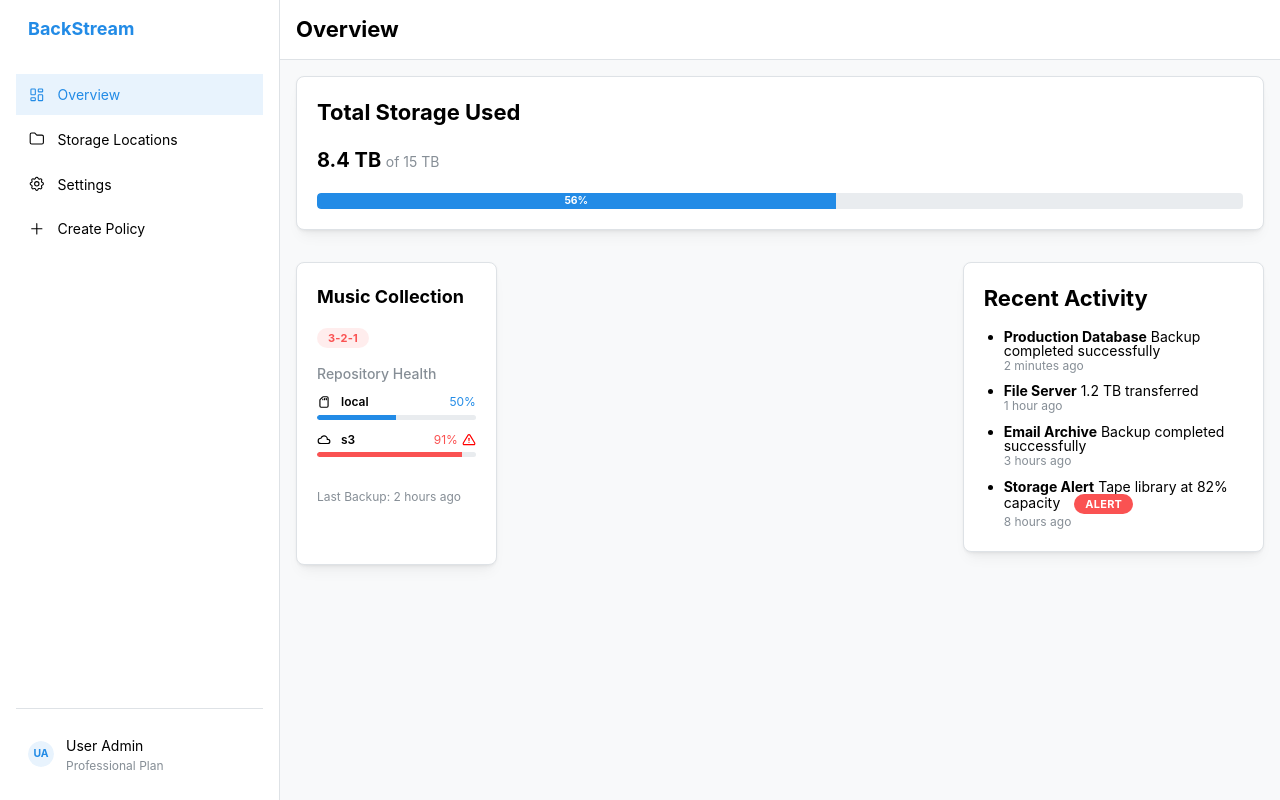
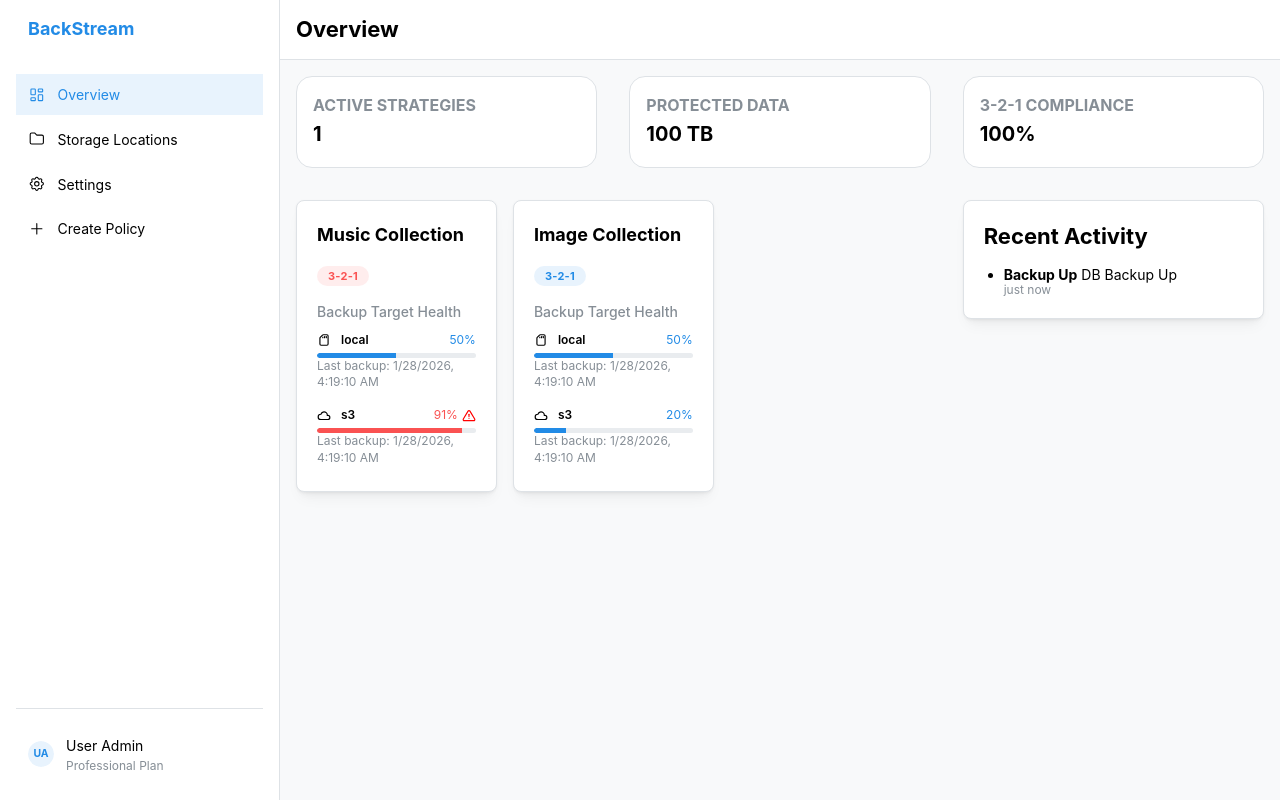
Before and after one commit to houance/backstream, a React (Vite) app in the folder web/: page / in a window 1280 px wide. Built offline with nearby package versions, Linux system fonts and the light colour scheme.

Commit message:
OverviewPage.tsx MVP 定稿

```diff
--- a/web/src/features/overview/OverviewPage.tsx
+++ b/web/src/features/overview/OverviewPage.tsx
@@ -1,25 +1,17 @@
 import React from 'react';
-import { Grid, Card, Title, Text, Progress, List, Badge, Container } from '@mantine/core';
+import { Grid, Container, Stack } from '@mantine/core';
 import {BackupStrategyCard} from "./components/BackupStrategyCard.tsx";
+import {StatsCardGroup} from "./components/StatsCardGroup.tsx";
+import {RecentActivityCard} from "./components/RecentActivityCard.tsx";
 
 const OverviewPage: React.FC = () => {
     return (
         <Container fluid p={0}>
-            {/* Storage Overview Card */}
-            <Card shadow="sm" p="lg" radius="md" withBorder mb="xl">
-                <Title order={3} mb="md">Total Storage Used</Title>
-                <Text size="xl" fw={700}>
-                    8.4 TB <Text span size="sm" c="dimmed">of 15 TB</Text>
-                </Text>
+            <Stack gap="xl">
+                {/* 三个卡片, 所有备份策略的 overview */}
+                <StatsCardGroup activeCount={1} totalSize={100} complianceRate={1} />
 
-                {/* usage bar */}
-                <Progress.Root size="xl" mt="md">
-                    <Progress.Section value={56}>
-                        <Progress.Label>56%</Progress.Label>
-                    </Progress.Section>
-                </Progress.Root>
-            </Card>
-
+                {/* by strategy 展示汇总信息 */}
                 <Grid gutter="xl">
                     {/* backup policy status */}
                     <Grid.Col span={{ md: 8 }}>
@@ -28,20 +20,49 @@ const OverviewPage: React.FC = () => {
                                 <BackupStrategyCard strategy={{
                                     name: 'Music Collection',
                                     strategyType: '3-2-1',
+                                    dataSource: '/music',
                                     targets: [
                                         {
                                             repositoryName: 'local',
-                                        providerType: 'local',
+                                            targetType: 'local',
                                             usage: 500,
                                             capacity: 1000,
-                                        repositoryId: 1
+                                            repositoryId: 1,
+                                            lastBackupTimestamp: 1769573950000
                                         },
                                         {
                                             repositoryName: 's3',
-                                        providerType: 'backblaze b2',
+                                            targetType: 'backblaze b2',
                                             usage: 91,
                                             capacity: 100,
-                                        repositoryId: 2
+                                            repositoryId: 2,
+                                            lastBackupTimestamp: 1769573950000
+                                        }
+                                    ]
+                                }}
+                                />
+                            </Grid.Col>
+                            <Grid.Col span={{ sm: 4 }}>
+                                <BackupStrategyCard strategy={{
+                                    name: 'Image Collection',
+                                    strategyType: '3-2-1',
+                                    dataSource: '/image',
+                                    targets: [
+                                        {
+                                            repositoryName: 'local',
+                                            targetType: 'local',
+                                            usage: 500,
+                                            capacity: 1000,
+                                            repositoryId: 1,
+                                            lastBackupTimestamp: 1769573950000
+                                        },
+                                        {
+                                            repositoryName: 's3',
+                                            targetType: 'backblaze b2',
+                                            usage: 20,
+                                            capacity: 100,
+                                            repositoryId: 2,
+                                            lastBackupTimestamp: 1769573950000
                                         }
                                     ]
                                 }}
@@ -52,17 +73,17 @@ const OverviewPage: React.FC = () => {
 
                     {/* 3. recent activity */}
                     <Grid.Col span={{ md: 4 }}>
-                    <Card shadow="sm" p="lg" radius="md" withBorder>
-                        <Title order={3} mb="md">Recent Activity</Title>
-                        <List spacing="xs" size="sm" center>
-                            <List.Item><b>Production Database</b> Backup completed successfully <Text size="xs" c="dimmed">2 minutes ago</Text></List.Item>
-                            <List.Item><b>File Server</b> 1.2 TB transferred <Text size="xs" c="dimmed">1 hour ago</Text></List.Item>
-                            <List.Item><b>Email Archive</b> Backup completed successfully <Text size="xs" c="dimmed">3 hours ago</Text></List.Item>
-                            <List.Item><b>Storage Alert</b> Tape library at 82% capacity <Badge color="red" ml="xs">Alert</Badge> <Text size="xs" c="dimmed">8 hours ago</Text></List.Item>
-                        </List>
-                    </Card>
+                        <RecentActivityCard activitiesList={[
+                            {
+                                title: "Backup Up",
+                                description: 'DB Backup Up',
+                                completeAt: 1769573950000,
+                                level: 'INFO'
+                            }
+                        ]}/>
                     </Grid.Col>
                 </Grid>
+            </Stack>
         </Container>
     );
 };
--- a/web/src/features/overview/components/BackupStrategyCard.tsx
+++ b/web/src/features/overview/components/BackupStrategyCard.tsx
@@ -1,17 +1,19 @@
-import {Card, Text, Badge, Group, Stack, Progress, Tooltip, ActionIcon} from '@mantine/core';
+import {Card, Text, Badge, Group, Stack, Progress, Tooltip} from '@mantine/core';
 import {IconAlertTriangle, IconCloud, IconDeviceSdCard} from '@tabler/icons-react';
 
 // This represents the joined data of a Strategy + its Backup Targets & Repositories
 interface BackupStrategyProps {
     strategy: {
         name: string;
-        strategyType: "3-2-1" | "localCopy";
+        strategyType: string;
+        dataSource: string;
         targets: {
             repositoryId: number;
             repositoryName: string;
-            providerType: "local" | "backblaze b2" | "aliyun oss";
+            targetType: string;
             usage: number;
             capacity: number;
+            lastBackupTimestamp: number;
         }[];
     };
 }
@@ -22,17 +24,21 @@ export function BackupStrategyCard({ strategy }: BackupStrategyProps) {
 
     return (
         <Card shadow="sm" padding="lg" radius="md" withBorder>
+            {/* 备份计划名称和类型  */}
             <Group justify="space-between" mb="md">
                 <div>
-                    <Text fw={700} size="lg">{strategy.name}</Text>
+                    <Tooltip label={strategy.dataSource}>
+                        <Text fw={700} size="lg">{strategy.name}</Text>
+                    </Tooltip>
                 </div>
                 <Badge color={isCritical ? "red" : "blue"} variant="light">
                     {strategy.strategyType}
                 </Badge>
             </Group>
 
-            <Text size="sm" fw={500} mb="xs" c="dimmed">Repository Health</Text>
-
+            {/* 备份目标健康度 */}
+            <Text size="sm" fw={500} mb="xs" c="dimmed">Backup Target Health</Text>
+            {/* by 备份目标展示 progress 和 backup time */}
             <Stack gap="sm">
                 {strategy.targets.map((target) => {
                     const ratio = target.usage / target.capacity;
@@ -42,11 +48,14 @@ export function BackupStrategyCard({ strategy }: BackupStrategyProps) {
                     return (
                         <div key={target.repositoryId}>
                             <Group justify="space-between" mb={4}>
+                                {/* 空间条上方文字和 icon: target name + target type */}
                                 <Group gap="xs">
-                                    {target.providerType === 'local' ?
-                                        <IconDeviceSdCard size={14} /> : <IconCloud size={14} />}
+                                    {target.targetType === 'local' ?
+                                        <IconDeviceSdCard size={14} /> :
+                                        <IconCloud size={14} />}
                                     <Text size="xs" fw={600}>{target.repositoryName}</Text>
                                 </Group>
+                                {/* 空间条上方, 当空间不足的时候展示三角形警告 icon */}
                                 <Group gap={4}>
                                     <Text size="xs" c={color}>{percent}%</Text>
                                     {ratio > 0.9 && (
@@ -56,18 +65,18 @@ export function BackupStrategyCard({ strategy }: BackupStrategyProps) {
                                     )}
                                 </Group>
                             </Group>
+                            {/* 空间条 */}
                             <Progress value={percent} color={color} size="sm" radius="xl" />
+                            {/* 空间条下方的 lastBackupTime */}
+                            <Text size="xs" c="dimmed" mb={4}>
+                                Last backup: {target.lastBackupTimestamp ?
+                                new Date(target.lastBackupTimestamp).toLocaleString() :
+                                'Never'}
+                            </Text>
                         </div>
                     );
                 })}
             </Stack>
-
-            <Group justify="space-between" mt="xl">
-                <Text size="xs" c="dimmed">Last Backup: 2 hours ago</Text>
-                <ActionIcon variant="subtle" size="sm" color="gray">
-                    {/* Action icon for details */}
-                </ActionIcon>
-            </Group>
         </Card>
     );
 }
--- /dev/null
+++ b/web/src/features/overview/components/RecentActivityCard.tsx
@@ -0,0 +1,55 @@
+import {Badge, Card, List, Text, Title} from "@mantine/core";
+
+interface Activity {
+    title: string;
+    description: string;
+    completeAt: number;
+    level: "INFO" | "WARN" | "ALERT";
+}
+
+interface RecentActivityProps {
+    activitiesList: Activity[];
+}
+
+function formatRelativeTime(utcTimestamp: number): string {
+    // 获取当前时间的 UTC 时间戳
+    const now = Date.now();
+    const diffMs = now - utcTimestamp;
+    const diffSec = Math.floor(diffMs / 1000);
+    const diffMin = Math.floor(diffSec / 60);
+    const diffHour = Math.floor(diffMin / 60);
+    const diffDay = Math.floor(diffHour / 24);
+
+    // 根据时间差选择合适的单位
+    if (diffDay > 0) {
+        return `${diffDay} ${diffDay === 1 ? 'day' : 'days'} ago`;
+    } else if (diffHour > 0) {
+        return `${diffHour} ${diffHour === 1 ? 'hour' : 'hours'} ago`;
+    } else if (diffMin > 0) {
+        return `${diffMin} ${diffMin === 1 ? 'minute' : 'minutes'} ago`;
+    } else {
+        return 'just now';
+    }
+}
+
+export function RecentActivityCard( { activitiesList }: RecentActivityProps) {
+    return (
+        <Card shadow="sm" p="lg" radius="md" withBorder>
+            <Title order={3} mb="md">Recent Activity</Title>
+            <List spacing="xs" size="sm" center>
+                {activitiesList.map((activity) => (
+                    <List.Item>
+                        <b>{activity.title}</b> {activity.description}
+                        <Text size="xs" c="dimmed">{formatRelativeTime(activity.completeAt)}</Text>
+                        {activity.level === "WARN" && (
+                            <Badge color="yellow" ml="xs">Alert</Badge>
+                        )}
+                        {activity.level === "ALERT" && (
+                            <Badge color="red" ml="xs">Alert</Badge>
+                        )}
+                    </List.Item>
+                ))}
+            </List>
+        </Card>
+    )
+}
--- /dev/null
+++ b/web/src/features/overview/components/StatsCardGroup.tsx
@@ -0,0 +1,26 @@
+import { SimpleGrid, Paper, Text } from '@mantine/core';
+
+interface StatsProps {
+    activeCount: number,
+    totalSize: number,
+    complianceRate: number,
+}
+
+export function StatsCardGroup(statsProps : StatsProps ) {
+    const stats = [
+        { label: 'Active Strategies', value: statsProps.activeCount },
+        { label: 'Protected Data', value: `${statsProps.totalSize} TB` },
+        { label: '3-2-1 Compliance', value: `${statsProps.complianceRate * 100}%` },
+    ];
+
+    return (
+        <SimpleGrid cols={{ base: 1, sm: 3 }} spacing="xl">
+            {stats.map((stat) => (
+                <Paper withBorder p="md" radius="lg" key={stat.label}>
+                    <Text size="md" c="dimmed" fw={700} tt="uppercase">{stat.label}</Text>
+                    <Text fw={700} size="xl">{stat.value}</Text>
+                </Paper>
+            ))}
+        </SimpleGrid>
+    );
+}
```
Also changed, not shown: 1 other file (tests, documents, lock files or other folders). Lines whose indentation alone changed are shown as unchanged.
